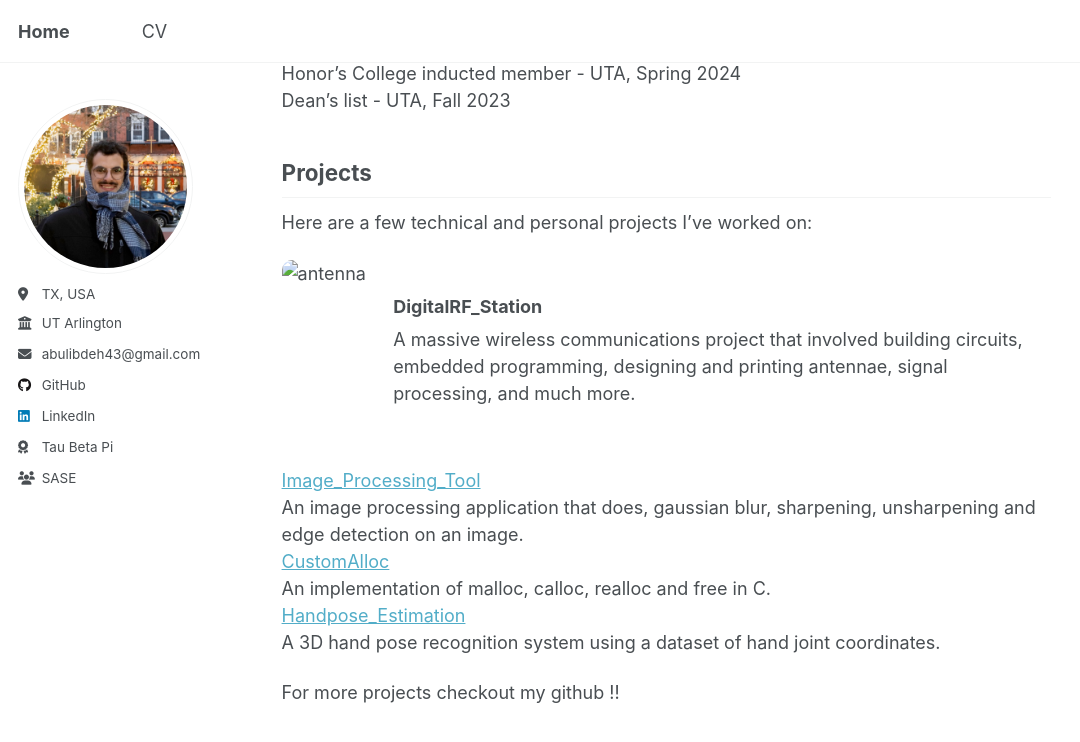
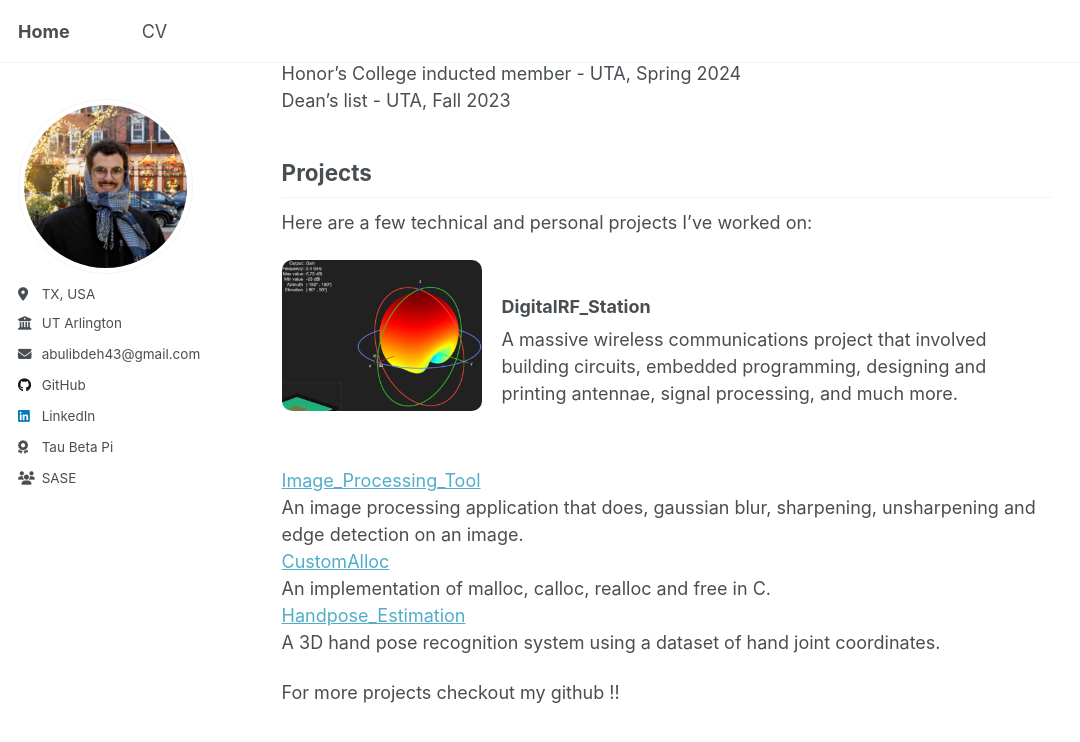
Before and after one commit to marwanthestudent/marwanthestudent.github.io, a Jekyll site: the page built from _pages/about.md, in a window 1280 px wide and 900 px high, scrolled down 996 px. Shown: the top 742 px of the window, without its empty margins (0-1080 px from the left). Built offline with Jekyll 4.4.1, drawn with Linux system fonts in a browser that asks for light colours.

Commit message:
file changes

```diff
--- a/_pages/about.md
+++ b/_pages/about.md
@@ -43,7 +43,7 @@ Dean's list - UTA, Fall 2023<br>
 Here are a few technical and personal projects I’ve worked on:
 
 <div style="display: flex; align-items: flex-start; gap: 20px; margin-bottom: 2em;">
-  <img src="./image-1.png" alt="antenna" style="width: 200px; border-radius: 10px;">
+  <img src="../images/antenna.png" alt="antennaE" style="width: 200px; border-radius: 10px;">
   <div>
     <h3>DigitalRF_Station</h3>
     <p>A massive wireless communications project that involved building circuits, embedded programming, designing and printing antennae, signal processing, and much more.</p>
```
Also changed, not shown: _pages/image.png (deleted), images/antenna.png (renamed from _pages/image-1.png).
